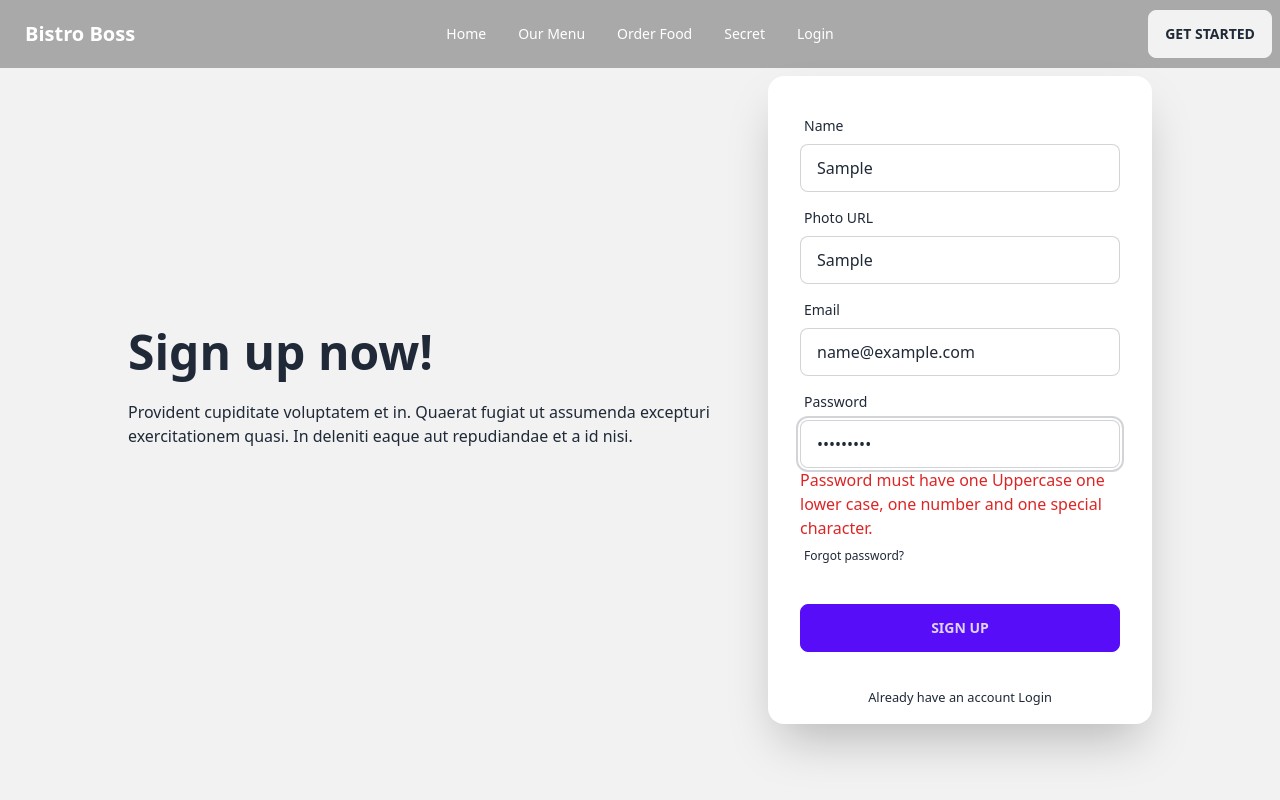
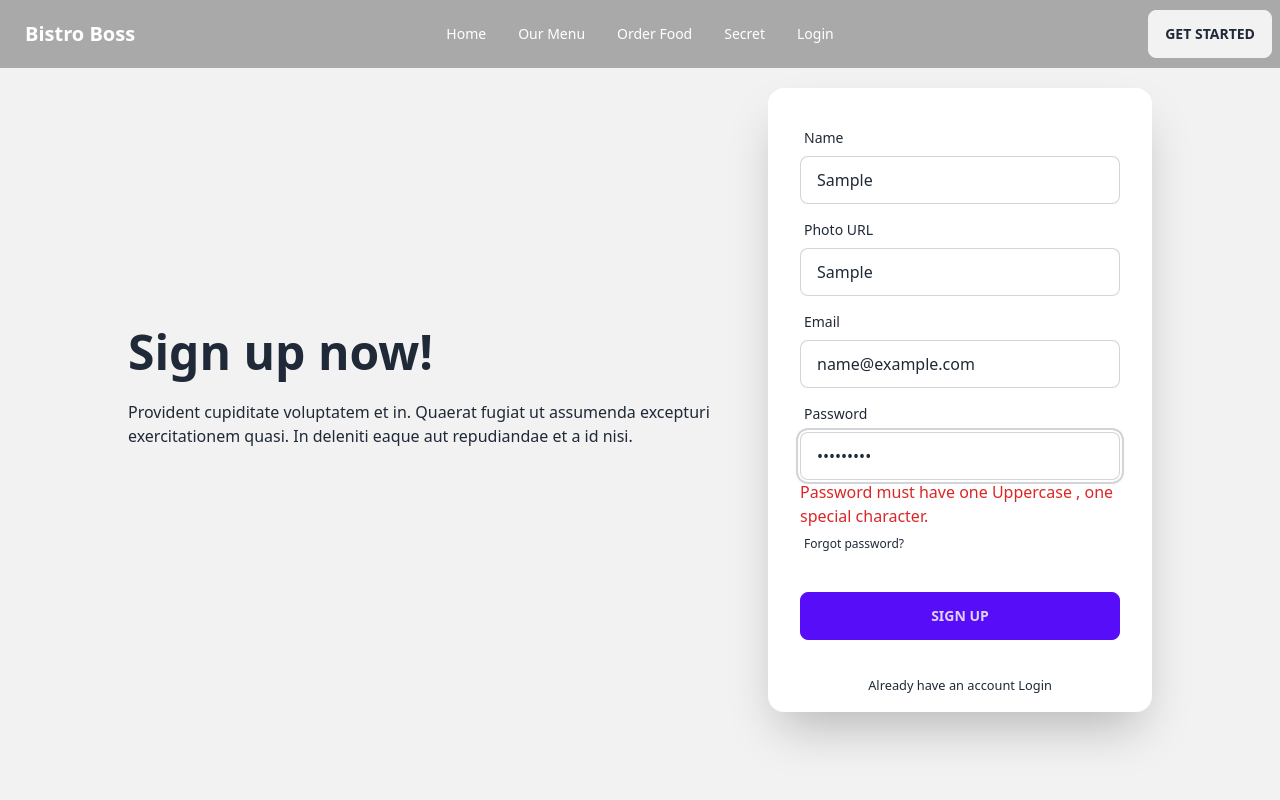
Before and after one commit to mehedihasanrupok/Summer-camp-school, a React (Vite) app: page /signup in a window 1280 px wide. Both pictures are taken after typing "Sample", "Sample", "name@example.com", "Sample123" into the empty fields and a click on the input "Sign Up". Shown: the top 800 px of the page. Built offline with nearby package versions, Linux system fonts and the light colour scheme; no server answers.

Commit message:
Log in Animation

```diff
--- a/package.json
+++ b/package.json
@@ -10,10 +10,12 @@
     "preview": "vite preview"
   },
   "dependencies": {
+    "animate.css": "^4.1.1",
     "firebase": "^9.22.2",
     "localforage": "^1.10.0",
     "match-sorter": "^6.3.1",
     "react": "^18.2.0",
+    "react-awesome-reveal": "^4.2.3",
     "react-dom": "^18.2.0",
     "react-helmet": "^6.1.0",
     "react-hook-form": "^7.44.3",
--- a/src/pages/Login/Login.jsx
+++ b/src/pages/Login/Login.jsx
@@ -4,6 +4,8 @@ import { Link, useLocation, useNavigate } from 'react-router-dom';
 import { loadCaptchaEnginge, LoadCanvasTemplate, LoadCanvasTemplateNoReload, validateCaptcha } from 'react-simple-captcha';
 import Swal from 'sweetalert2';
 import { AuthContext } from '../../providers/AuthProvider';
+import { Fade } from "react-awesome-reveal";
+import 'animate.css';
 
 const Login = () => {
 
@@ -59,8 +61,12 @@ const Login = () => {
             <div className="hero min-h-screen bg-base-200">
                 <div className="hero-content flex-col md:flex-row-reverse">
                     <div className="text-center md:w-1/2 lg:text-left">
-                    <h1 className="text-5xl font-bold">Login now!</h1>
-                    <p className="py-6">Provident cupiditate voluptatem et in. Quaerat fugiat ut assumenda excepturi exercitationem quasi. In deleniti eaque aut repudiandae et a id nisi.</p>
+                        <h1 className="text-5xl font-bold animate__animated animate__bounce animate__repeat-10">Login now!</h1>
+                        <Fade cascade damping={0.5}>
+                            <p className='mt-5'>Log Faster...</p>
+                            <p className="animate__animated animate__bounce animate__delay-2s">...Your Turn Are Coming...</p>
+                            <p>...and finally you got here!</p>
+                        </Fade>
                     </div>
                     <div className="card md:w-1/2 max-w-sm shadow-2xl bg-base-100">
                         <form onSubmit={handleLogin} className="card-body">
--- a/src/pages/SignUp/SignUp.jsx
+++ b/src/pages/SignUp/SignUp.jsx
@@ -82,12 +82,11 @@ return (
                                 required: true,
                                 minLength: 6,
                                 maxLength: 20,
-                                pattern: /(?=.*[A-Z])(?=.*[!@#$&*])(?=.*[0-9])(?=.*[a-z])/
+                                pattern: /(?=.*[A-Z])(?=.*[!@#$&*])/
                             })} placeholder="password" className="input input-bordered" />
                             {errors.password?.type === 'required' && <p className="text-red-600">Password is required</p>}
                             {errors.password?.type === 'minLength' && <p className="text-red-600">Password must be 6 characters</p>}
-                            {errors.password?.type === 'maxLength' && <p className="text-red-600">Password must be less than 20 characters</p>}
-                            {errors.password?.type === 'pattern' && <p className="text-red-600">Password must have one Uppercase one lower case, one number and one special character.</p>}
+                            {errors.password?.type === 'pattern' && <p className="text-red-600">Password must have one Uppercase , one special character.</p>}
                             <label className="label">
                                 <a href="#" className="label-text-alt link link-hover">Forgot password?</a>
                             </label>
```
Also changed, not shown: 1 other file (tests, documents, lock files or other folders). Lines whose indentation alone changed are shown as unchanged.
